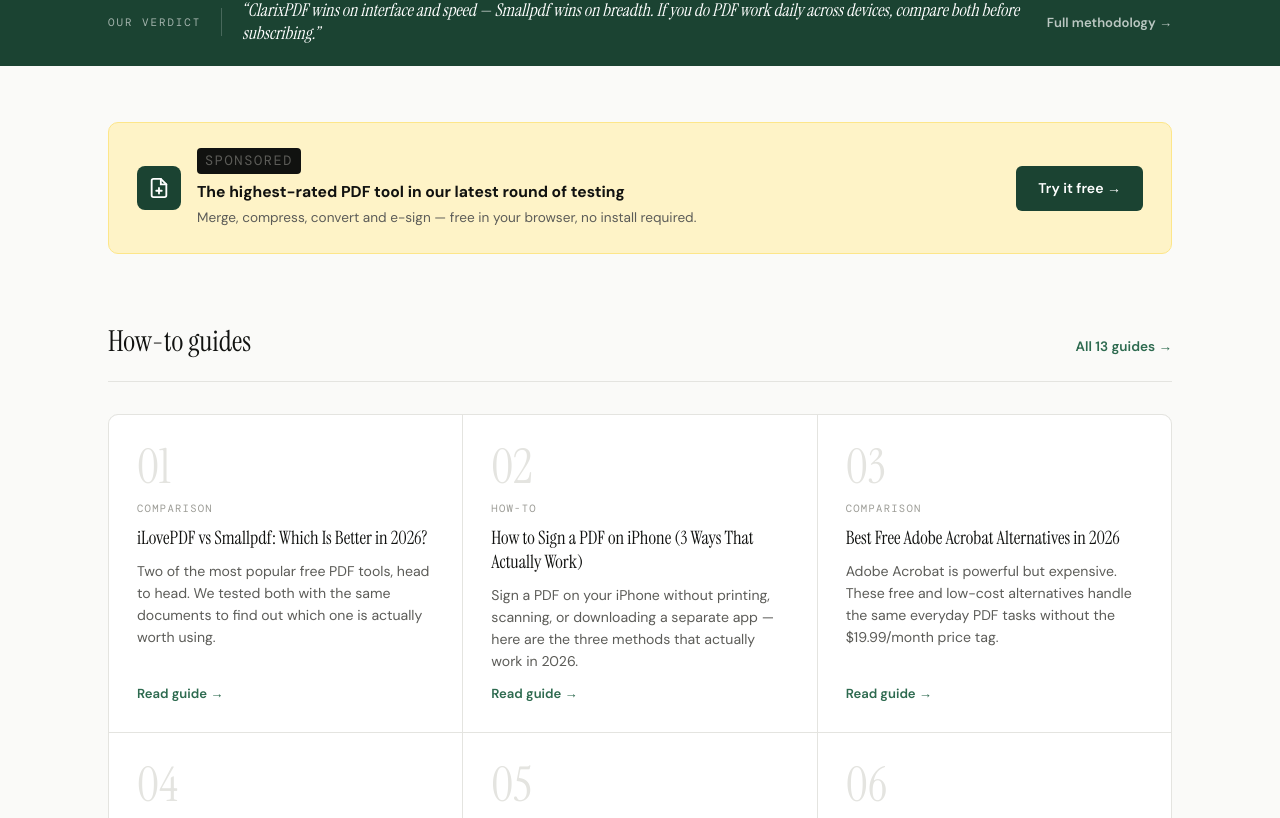
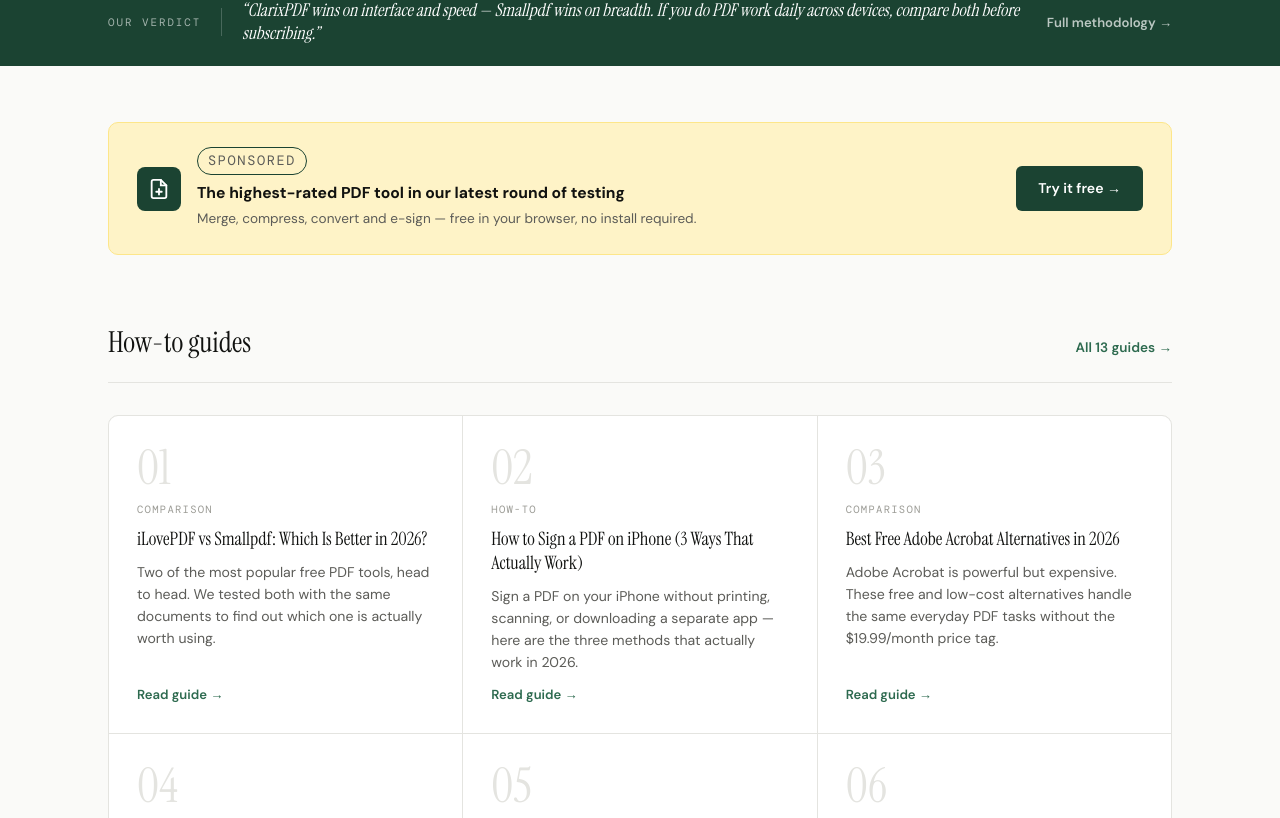
Before and after one commit to ClarixSolution/docustackhq, a Next.js app: page / in a window 1280 px wide. Shown: the part 1022-1840 px from the top of the page. Built offline with nearby package versions, Linux system fonts and the light colour scheme.

Commit message:
sponsored label green pill

```diff
--- a/app/globals.css
+++ b/app/globals.css
@@ -333,10 +333,11 @@
   font-size: 0.62rem;
   letter-spacing: .12em;
   text-transform: uppercase;
-  color: var(--amber);
-  background: var(--ink);
-  padding: 2px 8px;
-  border-radius: 4px;
+  color: var(--green);
+  background: transparent;
+  border: 1px solid var(--green);
+  padding: 2px 10px;
+  border-radius: 999px;
   display: inline-block;
   margin-bottom: 5px;
 }
```
